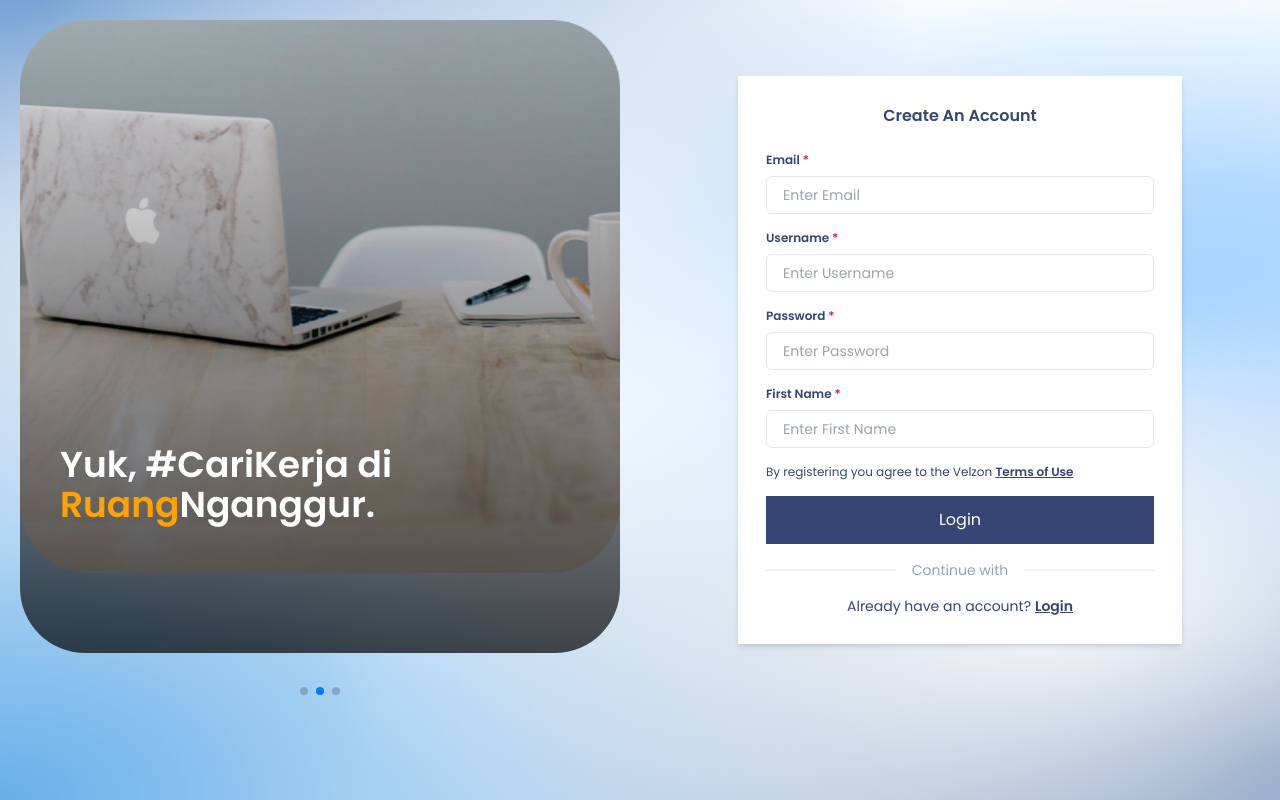
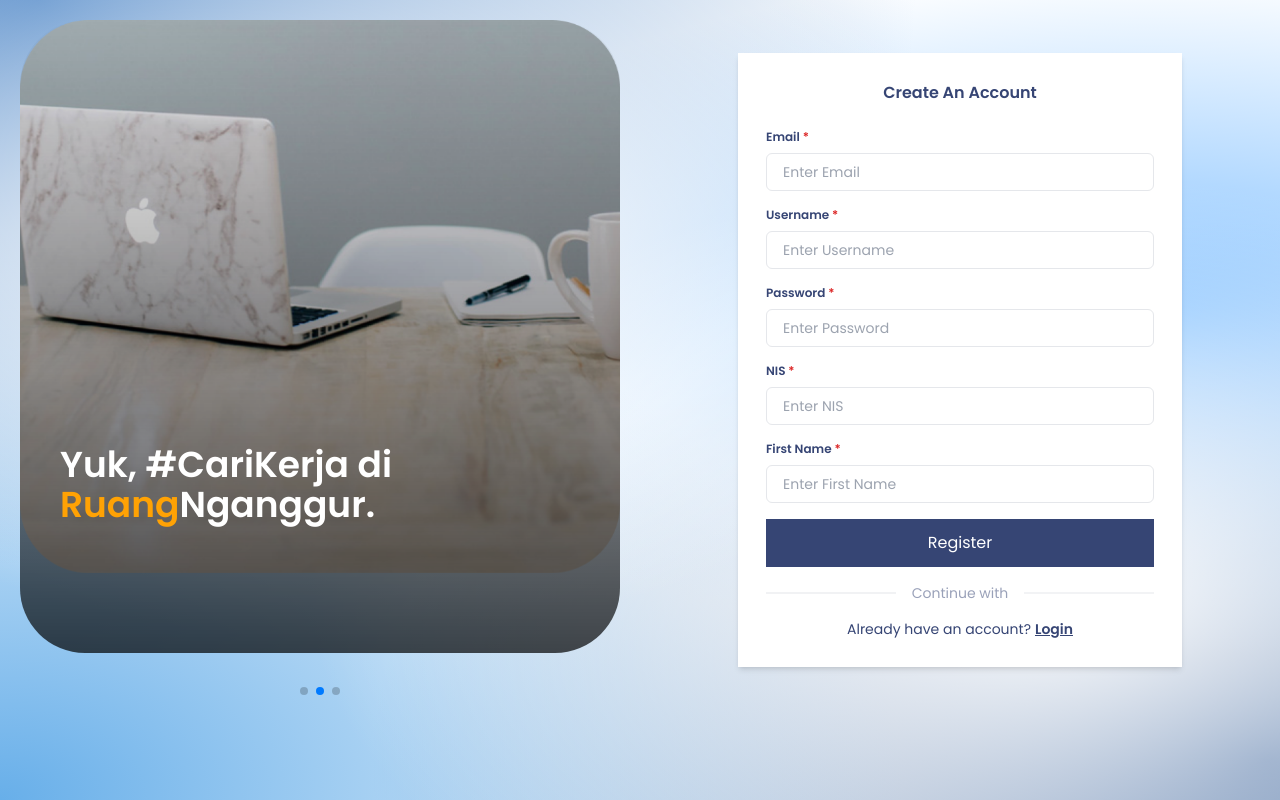
Before and after one commit to kanaee-cloud/ruang-guru-fe, a React (Create React App) app: page /auth/register in a window 1280 px wide. Built offline with nearby package versions, Linux system fonts and the light colour scheme.

Commit message:
Integrasi dengan api

```diff
--- a/src/pages/auth/Register.jsx
+++ b/src/pages/auth/Register.jsx
@@ -1,114 +1,212 @@
-import React from 'react'
-import AuthSwiper from '../../components/common/AuthSwiper'
+import { useState } from "react";
+import AuthSwiper from "../../components/common/AuthSwiper";
+import Swal from "sweetalert2";
 
 const Register = () => {
+  const [formData, setFormData] = useState({
+    email: "",
+    username: "",
+    password: "",
+    firstname: "",
+    nis: "",
+  });
+
+  const handleChange = (e) => {
+    const { name, value } = e.target;
+    setFormData((prevState) => ({
+      ...prevState,
+      [name]: value,
+    }));
+  };
+
+  const handleSubmit = async (e) => {
+    e.preventDefault();
+
+    const role = "jobseeker";
+    const formData = {
+      username: e.target.username.value || "",
+      password: e.target.password.value || "",
+      email: e.target.email.value || "",
+      is_superadmin: false,
+      registered_at: new Date().toISOString(),
+      disabled: false,
+      jobseeker: null,
+      employer: null,
+    };
+
+    if (role === "jobseeker") {
+      formData.jobseeker = {
+        first_name: e.target.first_name?.value || "",
+        last_name: e.target.last_name?.value || "",
+        nis: e.target.nis?.value || "",
+        graduate_year: parseInt(e.target.graduate_year?.value) || null,
+        phone_number: e.target.phone_number?.value || "11111111111111111",
+        resume: e.target.resume?.value || "",
+        cv: e.target.cv?.value || "",
+        portfolio: e.target.portfolio?.value || "",
+        skills: e.target.skills?.value || "",
+      };
+    } else if (role === "employer") {
+      formData.employer = {
+        company_name: e.target.company_name?.value || "",
+        company_description: e.target.company_description?.value || "",
+        company_phone_number:
+          e.target.company_phone_number?.value || "1111111111111111",
+        company_address: e.target.company_address?.value || "",
+        company_vision: e.target.company_vision?.value || "",
+        company_mission: e.target.company_mission?.value || "",
+      };
+    }
+
+    try {
+      const response = await fetch("http://localhost:8000/users/", {
+        method: "POST",
+        headers: {
+          "Content-Type": "application/json",
+        },
+        body: JSON.stringify(formData),
+      });
+
+      if (response.ok) {
+        const result = await response.json();
+        // console.log("Success:", result);
+        Swal.fire({
+          icon: "success",
+          title: "Registration Successful!",
+          text: "Your account has been created.",
+        });
+      } else {
+        const error = await response.json();
+        // console.error("Error:", error);
+        const errorMessage = error.detail
+          .map((err) => `${err.loc[1]}: ${err.msg}`)
+          .join("\n");
+        Swal.fire({
+          icon: "error",
+          title: "Registration Failed",
+          text: errorMessage,
+        });
+      }
+    } catch (error) {
+      // console.error("Error:", error);
+      Swal.fire({
+        icon: "error",
+        title: "Server Error",
+        text: "Failed to connect to server.",
+      });
+    }
+  };
+
   return (
-   <>
-     <section className="bg-gradient flex flex-col lg:flex-row w-full h-screen">
+    <>
+      <section className="bg-gradient flex flex-col lg:flex-row w-full h-screen">
         <div className="hidden lg:block h-[95vh] w-full lg:w-1/2 p-5">
-          {/* <img
-            src="/assets/register-landing.png"
-            alt="Auth Landing"
-            className="w-full h-full"
-          /> */}
           <AuthSwiper />
         </div>
 
         <div className="w-full lg:w-1/2 h-[85vh] flex flex-col">
           <div className="flex flex-col justify-center items-center flex-grow px-6">
-            {/* <h1 className="font-semibold text-4xl sm:text-5xl md:text-6xl text-accent text-center">
-              <span className="text-accents">Ruang</span>Nganggur.
-            </h1> */}
-
             <div className="w-full sm:w-3/4 sm:flex-row gap-4 mt-10 bg-white shadow-md">
               <div className="flex flex-col justify-center p-7">
                 <div className=" flex flex-col mx-auto text-center">
                   <h1 className="font-semibold">Create An Account</h1>
                 </div>
                 <form
-                  action=""
+                  onSubmit={handleSubmit}
                   className="flex flex-col gap-y-4 justify-start mt-6"
                 >
                   <div className="flex flex-col">
-                    <label htmlFor="" className="font-semibold text-xs">
-                     Email <span className='text-red-600'>*</span>
+                    <label htmlFor="email" className="font-semibold text-xs">
+                      Email <span className="text-red-600">*</span>
                     </label>
                     <input
                       name="email"
                       id="email"
                       placeholder="Enter Email"
                       type="email"
-                      className="text-sm w-full border outline-none rounded-md  px-4 py-2 mt-2"
+                      className="text-sm w-full border outline-none rounded-md px-4 py-2 mt-2"
+                      value={formData.email}
+                      onChange={handleChange}
+                      required
                     />
                   </div>
                   <div className="flex flex-col">
-                    <label htmlFor="" className="font-semibold text-xs">
-                     Username <span className='text-red-600'>*</span>
+                    <label htmlFor="username" className="font-semibold text-xs">
+                      Username <span className="text-red-600">*</span>
                     </label>
                     <input
                       name="username"
                       id="username"
                       placeholder="Enter Username"
                       type="text"
-                      className="text-sm w-full border outline-none rounded-md  px-4 py-2 mt-2"
+                      className="text-sm w-full border outline-none rounded-md px-4 py-2 mt-2"
+                      value={formData.username}
+                      onChange={handleChange}
+                      required
                     />
                   </div>
                   <div className="flex flex-col">
-                    <label htmlFor="" className="font-semibold text-xs">
-                      Password <span className='text-red-600'>*</span>
+                    <label htmlFor="password" className="font-semibold text-xs">
+                      Password <span className="text-red-600">*</span>
                     </label>
                     <input
                       name="password"
                       id="password"
                       placeholder="Enter Password"
-                      type="text"
-                      className="text-sm w-full border outline-none rounded-md  px-4 py-2 mt-2"
+                      type="password"
+                      className="text-sm w-full border outline-none rounded-md px-4 py-2 mt-2"
+                      value={formData.password}
+                      onChange={handleChange}
+                      required
                     />
                   </div>
-                  {/* <div className="flex flex-col">
-                    <label htmlFor="" className="font-semibold text-sm">
-                     NIS <span className='text-red-600'>*</span>
+                  <div className="flex flex-col">
+                    <label htmlFor="nis" className="font-semibold text-xs">
+                      NIS <span className="text-red-600">*</span>
                     </label>
                     <input
                       name="nis"
                       id="nis"
                       placeholder="Enter NIS"
                       type="text"
-                      className="text-sm w-full border outline-none rounded-md  px-4 py-2 mt-2"
+                      className="text-sm w-full border outline-none rounded-md px-4 py-2 mt-2"
+                      value={formData.nis}
+                      onChange={handleChange}
                     />
-                  </div> */}
+                  </div>
                   <div className="flex flex-col">
-                    <label htmlFor="" className="font-semibold text-xs">
-                     First Name <span className='text-red-600'>*</span>
+                    <label
+                      htmlFor="firstname"
+                      className="font-semibold text-xs"
+                    >
+                      First Name <span className="text-red-600">*</span>
                     </label>
                     <input
                       name="firstname"
                       id="firstname"
                       placeholder="Enter First Name"
                       type="text"
-                      className="text-sm w-full border outline-none rounded-md  px-4 py-2 mt-2"
+                      className="text-sm w-full border outline-none rounded-md px-4 py-2 mt-2"
+                      value={formData.firstname}
+                      onChange={handleChange}
                     />
                   </div>
-                  <div className="flex items-center text-sm">
-                    {/* <input type="checkbox" name="remember" id="remember" /> */}
-                    <label htmlFor="" className='text-xs'>
-                    By registering you agree to the Velzon <span className='font-semibold underline'>Terms of Use</span>
-                    </label>
-                  </div>
-                  <button
-                    type="submit"
-                    className="btn-primary"
-                  >
-                    Login
+                  <button type="submit" className="btn-primary">
+                    Register
                   </button>
                   <div className="flex items-center opacity-50 w-full">
-                    <hr className="border  w-full" />
+                    <hr className="border w-full" />
                     <p className="text-center text-sm w-full">Continue with</p>
                     <hr className="border w-full" />
                   </div>
                   <div className="flex items-center text-sm gap-x-1 mx-auto">
                     <p>Already have an account?</p>
-                    <a href="/auth/login " className="text-primary underline font-semibold">Login</a>
+                    <a
+                      href="/auth/login"
+                      className="text-primary underline font-semibold"
+                    >
+                      Login
+                    </a>
                   </div>
                 </form>
               </div>
@@ -116,8 +214,8 @@ const Register = () => {
           </div>
         </div>
       </section>
-   </>
-  )
-}
+    </>
+  );
+};
 
-export default Register
+export default Register;
```
